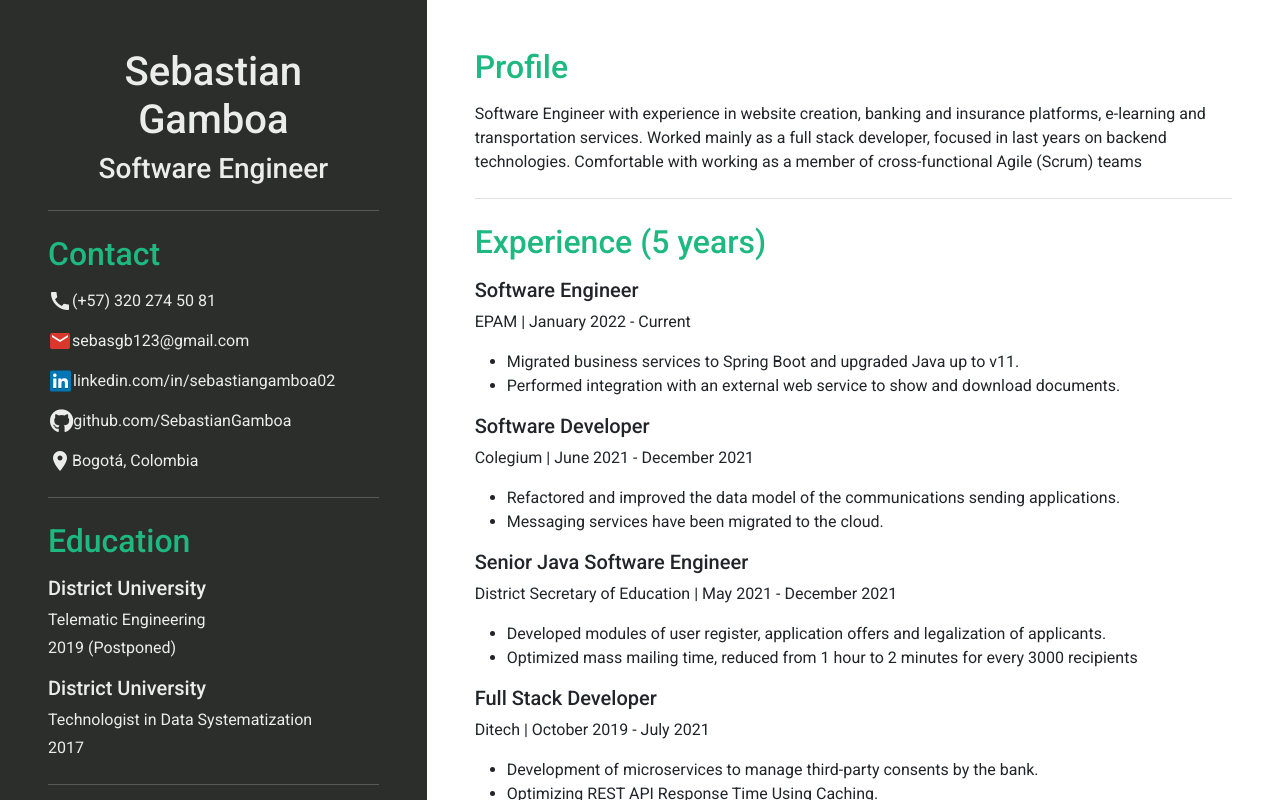
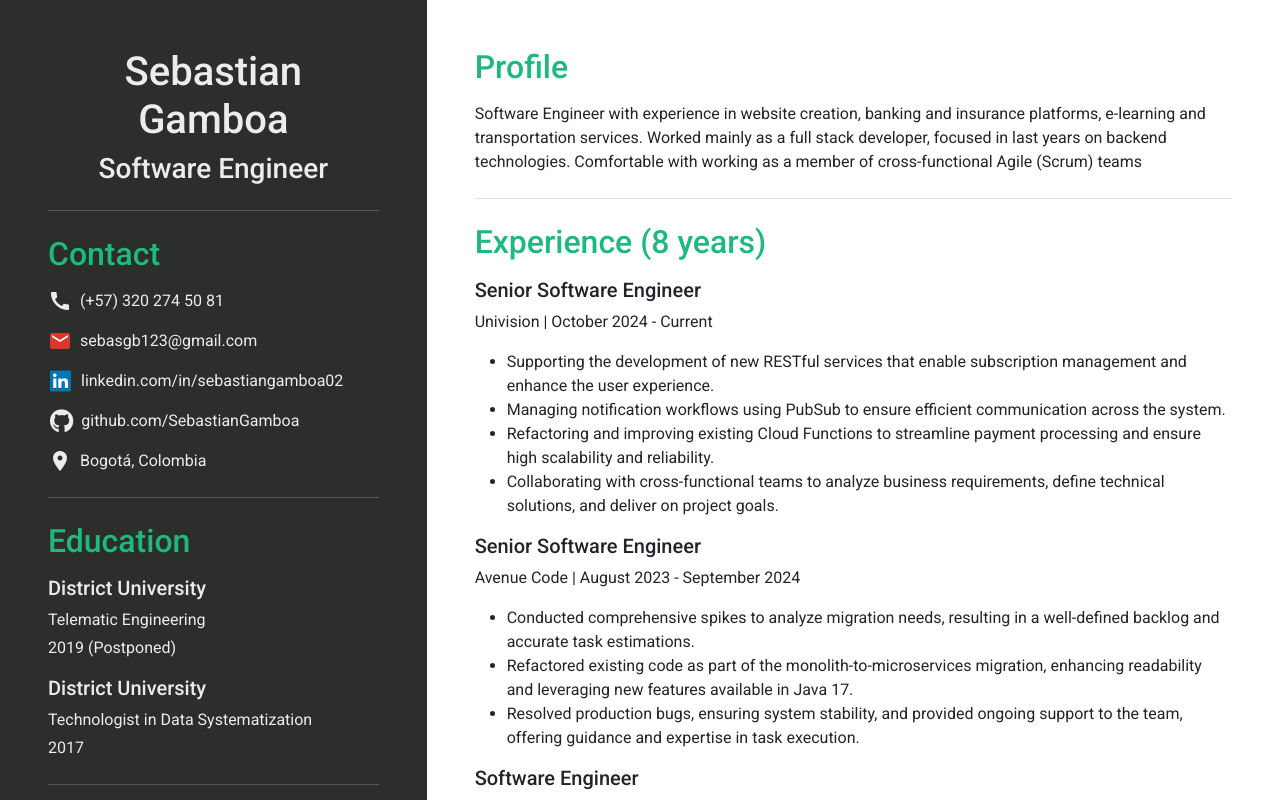
Before and after one commit to SebastianGamboa/CV, an Angular app: page / in a window 1280 px wide. Shown: the top 800 px of the page. Built offline with nearby package versions, Linux system fonts and the light colour scheme.

Commit message:
add new experiences

```diff
--- a/src/app/components/resume-en/resume-en.component.html
+++ b/src/app/components/resume-en/resume-en.component.html
@@ -9,21 +9,21 @@
             <section class="personal-information mt-4 mb-4">
                 <h2 class="mb-3">Contact</h2>
                 <p class="d-flex">
-                    <mat-icon class="mr-2" aria-hidden="false" aria-label="phone">call</mat-icon>(+57) 320 274 50 81
+                    <mat-icon class="me-2" aria-hidden="false" aria-label="phone">call</mat-icon>(+57) 320 274 50 81
                 </p>
                 <p class="d-flex">
-                    <mat-icon class="fa-icon__background mr-2 position-relative" style="color: #da372d;" aria-hidden="false" aria-label="email">email</mat-icon>sebasgb123@gmail.com
+                    <mat-icon class="fa-icon__background me-2 position-relative" style="color: #da372d;" aria-hidden="false" aria-label="email">email</mat-icon>sebasgb123@gmail.com
                 </p>
                 <p class="d-flex">
-                    <i class="fab fa-linkedin fa-icon__background fs-24 mr-2 position-relative" style="color: #0077b5;padding-left: 2px;padding-right: 2px;"></i>
+                    <i class="fab fa-linkedin fa-icon__background fs-24 me-2 position-relative" style="color: #0077b5;padding-left: 2px;padding-right: 2px;"></i>
                     linkedin.com/in/sebastiangamboa02
                 </p>
                 <p class="d-flex">
-                    <i class="fab fa-github fs-24 mr-2 position-relative" style="padding-left: 2px;"></i>
+                    <i class="fab fa-github fs-24 me-2 position-relative" style="padding-left: 2px;"></i>
                     github.com/SebastianGamboa
                 </p>
                 <p class="d-flex">
-                    <mat-icon class="mr-2" aria-hidden="false" aria-label="place">place</mat-icon>Bogotá, Colombia
+                    <mat-icon class="me-2" aria-hidden="false" aria-label="place">place</mat-icon>Bogotá, Colombia
                 </p>
             </section>
             <mat-divider class="bt-light__color"></mat-divider>
@@ -91,13 +91,33 @@
             </section>
             <mat-divider></mat-divider>
             <section class="experience mt-4">
-                <h2 class="mb-3">Experience (5 years)</h2>
+                <h2 class="mb-3">Experience (8 years)</h2>
+                <article>
+                    <h5>Senior Software Engineer</h5>
+                    <p>Univision | October 2024 - Current</p>
+                    <ul>
+                        <li>Supporting the development of new RESTful services that enable subscription management and enhance the user experience.</li>
+                        <li>Managing notification workflows using PubSub to ensure efficient communication across the system.</li>
+                        <li>Refactoring and improving existing Cloud Functions to streamline payment processing and ensure high scalability and reliability.</li>
+                        <li>Collaborating with cross-functional teams to analyze business requirements, define technical solutions, and deliver on project goals.</li>
+                    </ul>
+                </article>
+                <article>
+                    <h5>Senior Software Engineer</h5>
+                    <p>Avenue Code | August 2023 - September 2024</p>
+                    <ul>
+                        <li>Conducted comprehensive spikes to analyze migration needs, resulting in a well-defined backlog and accurate task estimations.</li>
+                        <li>Refactored existing code as part of the monolith-to-microservices migration, enhancing readability and leveraging new features available in Java 17.</li>
+                        <li>Resolved production bugs, ensuring system stability, and provided ongoing support to the team, offering guidance and expertise in task execution.</li>
+                    </ul>
+                </article>
                 <article>
                     <h5>Software Engineer</h5>
-                    <p>EPAM | January 2022 - Current</p>
+                    <p>EPAM | January 2022 - July 2023</p>
                     <ul>
-                        <li>Migrated business services to Spring Boot and upgraded Java up to v11.</li>
-                        <li>Performed integration with an external web service to show and download documents.</li>
+                        <li>Migrate business services to Spring Boot and upgrade Java up to v11.</li>
+                        <li>Performe integration with an external web service to show and download documents.</li>
+                        <li>Maintenance and bug fixes.</li>
                     </ul>
                 </article>
                 <article>
@@ -125,22 +145,22 @@
                         <li>Creating background processes to improve performance using queues with Bull.js and Node.js</li>
                     </ul>
                 </article>
-                <article>
+                <!-- <article>
                     <h5>Full Stack Developer</h5>
                     <p>Periferia IT | March 2019 - September 2019</p>
                     <ul>
                         <li>API development to generate statistical data with MongoDB pipelines and components with dynamic graphics for visualization.</li>
                         <li>Creation of the customization module to generate business cards with Spring Boot, Angular and MongoDB.</li>
                     </ul>
-                </article>
-                <article>
+                </article> -->
+                <!-- <article>
                     <h5>Java Engineer</h5>
                     <p>Soaint | November 2018 - March 2019</p>
                     <ul>
                         <li>Development of microservices with Spring Boot to manage the filing of documents.</li>
                         <li>Development of a proof of concept with Angular to manage the document analysis and validation process.</li>
                     </ul>
-                </article>
+                </article> -->
                 <!-- <article>
                     <h5>Backend Developer</h5>
                     <p>Catedra | June 2018 - October 2018</p>
--- a/src/app/components/second-resume/second-resume.component.html
+++ b/src/app/components/second-resume/second-resume.component.html
@@ -9,24 +9,21 @@
             <section class="personal-information mt-4 mb-4">
                 <h2 class="mb-3">Contacto</h2>
                 <p class="d-flex">
-                    <mat-icon class="mr-2" aria-hidden="false" aria-label="phone">call</mat-icon>(+57) 320 274 50 81
+                    <mat-icon class="me-2" aria-hidden="false" aria-label="phone">call</mat-icon>(+57) 320 274 50 81
                 </p>
                 <p class="d-flex">
-                    <mat-icon class="fa-icon__background mr-2 position-relative" style="color: #da372d;" aria-hidden="false" aria-label="email">email</mat-icon>sebasgb123@gmail.com
+                    <mat-icon class="fa-icon__background me-2 position-relative" style="color: #da372d;" aria-hidden="false" aria-label="email">email</mat-icon>sebasgb123@gmail.com
                 </p>
                 <p class="d-flex">
-                    <i class="fab fa-linkedin fa-icon__background fs-24 mr-2 position-relative" style="color: #0077b5;padding-left: 2px;padding-right: 2px;"></i>
+                    <i class="fab fa-linkedin fa-icon__background fs-24 me-2 position-relative" style="color: #0077b5;padding-left: 2px;padding-right: 2px;"></i>
                     linkedin.com/in/sebastiangamboa02
                 </p>
                 <p class="d-flex">
-                    <i class="fab fa-github fs-24 mr-2 position-relative" style="padding-left: 2px;"></i>
+                    <i class="fab fa-github fs-24 me-2 position-relative" style="padding-left: 2px;"></i>
                     github.com/SebastianGamboa
                 </p>
-                <!-- <p class="d-flex">
-                    <i class="fab fa-twitter fs-24 mr-2" style="color: rgb(29, 161, 242);"></i>twitter.com/sebasgb02
-                </p> -->
                 <p class="d-flex">
-                    <mat-icon class="mr-2" aria-hidden="false" aria-label="place">place</mat-icon>Bogotá, Colombia
+                    <mat-icon class="me-2" aria-hidden="false" aria-label="place">place</mat-icon>Bogotá, Colombia
                 </p>
             </section>
             <mat-divider class="bt-light__color"></mat-divider>
@@ -49,7 +46,6 @@
                             <li style="margin-bottom: 5px;">Java</li>
                             <li style="margin-bottom: 5px;">Typescript</li>
                             <li style="margin-bottom: 5px;">Javascript</li>
-                            <li style="margin-bottom: 5px;">PHP</li>
                             <li>HTML</li>
                         </ul>
                     </div>
@@ -58,10 +54,7 @@
                         <ul style="list-style: circle;">
                             <li style="margin-bottom: 5px;">Spring Boot</li>
                             <li style="margin-bottom: 5px;">Angular</li>
-                            <li style="margin-bottom: 5px;">Vue.js</li>
-                            <!-- <li style="margin-bottom: 5px;">React.js</li> -->
                             <li style="margin-bottom: 5px;">Express</li>
-                            <li>Laravel</li>
                         </ul>
                     </div>
                 </div>
@@ -75,6 +68,7 @@
                             <li style="margin-bottom: 5px;">CSS</li>
                             <li style="margin-bottom: 5px;">Git</li>
                             <li style="margin-bottom: 5px;">Unit Testing</li>
+                            <li style="margin-bottom: 5px;">AWS</li>
                             <li>Scrum</li>
                         </ul>
                     </div>
@@ -94,12 +88,14 @@
             </section>
             <mat-divider></mat-divider>
             <section class="experience mt-4">
-                <h2 class="mb-3">Experiencia (5 años)</h2>
+                <h2 class="mb-3">Experiencia (6 años)</h2>
                 <article>
                     <h5>Software Engineer</h5>
                     <p>EPAM | Enero 2022 - Actualmente</p>
                     <ul>
-                        <li>Realización de cursos de Programación Avanzada en Java, Java 11, programación funcional, patrones de diseño y aplicando en ejemplos los conocimientos adquiridos.</li>
+                        <li>Diseñar y desarrollar nuevas funcionalidades requeridas por el negocio.</li>
+                        <li>Mantenimiento y correción de errores.</li>
+                        <li>Migración de servicios del core de negocio a Spring Boot y Java 11.</li>
                     </ul>
                 </article>
                 <article>
```
